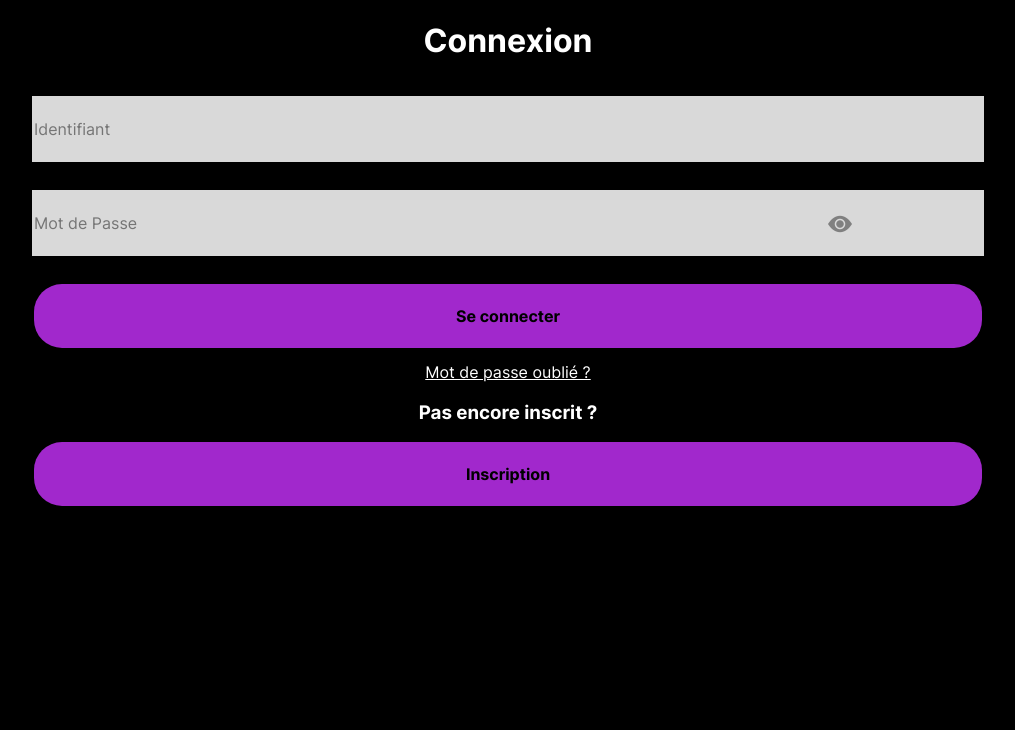
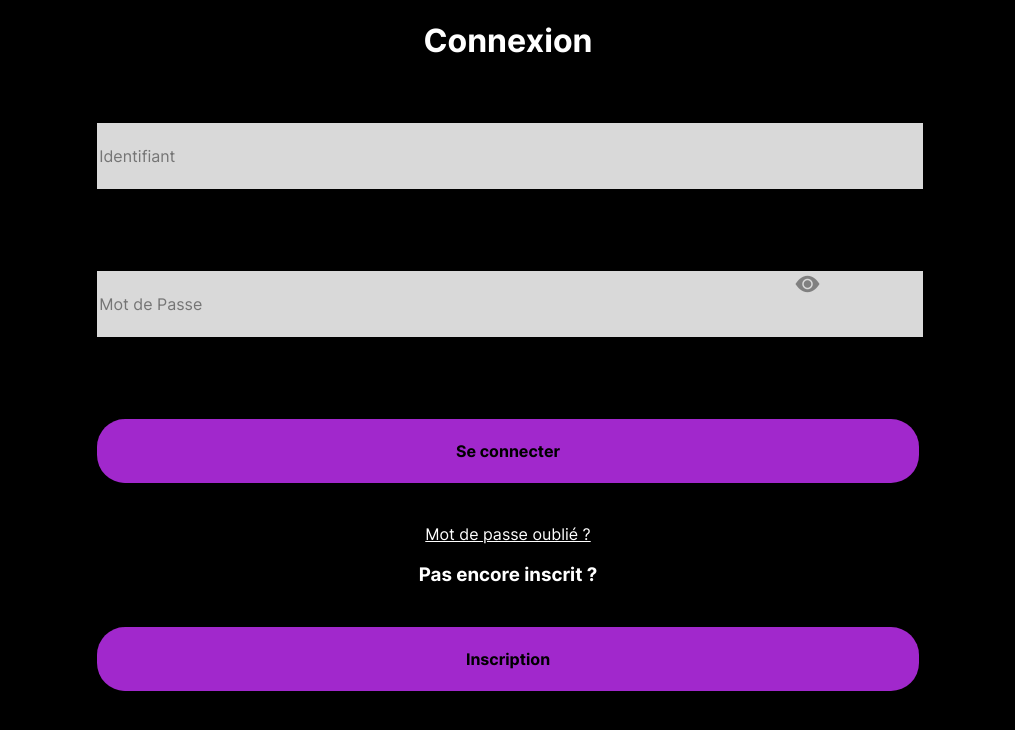
Before and after one commit to ArnaudMJPPDelannoy/Projet-Fil-Rouge-Handigital, a PHP site: page / in a window 1280 px wide. Shown: the top 730 px of the page, without its empty margins (132-1147 px from the left). Run offline with PHP 8.4, Linux system fonts and the light colour scheme; some web fonts are replaced.

Commit message:
Added Sign Up Page. Touched up the Connection Page and StyleSheet.

```diff
--- a/css/style.css
+++ b/css/style.css
@@ -15,7 +15,7 @@ body {
 
 main {
     margin: auto;
-    width: 75%;
+    width: 65%;
 }
 
 a {
@@ -35,14 +35,11 @@ a {
     display: flex;
     justify-content: center;
     align-items: center;
+    margin: 5% 0;
 }
 
 form {
-    display: flex;
-    flex-direction: column;
-    justify-content: space-around;
-    align-items: center;
-    height: 35vh;
+    text-align: start;
 }
 
 .text-input {
@@ -51,11 +48,21 @@ form {
     width: 100%;
     height: 8vh;
     border: none;
+    margin: 5% 0;
 }
 
-#passShow {
+.pass-input {
+    position: relative;
+}
+
+#pass-show {
     position: absolute;
     color: gray;
-    left: 75%;
+    left: 85%;
+    top: 25%;
     font-size: 1.5em;
 }
+
+input[type="radio"] {
+    accent-color: #A128CC;
+}
--- a/index.php
+++ b/index.php
@@ -17,13 +17,15 @@
         <h1>Connexion</h1>
         <form action="" method="post">
             <input type="text" name="username" id="username" placeholder="Identifiant" class="text-input">
-            <input type="password" name="password" id="password" placeholder="Mot de Passe" class="text-input">
-            <i class="bi bi-eye-fill" id="passShow"></i>
+            <div class="pass-input">
+                <input type="password" name="password" id="password" placeholder="Mot de Passe" class="text-input">
+                <i class="bi bi-eye-fill" id="pass-show"></i>
+            </div>
             <input type="submit" value="Se connecter" class="button">
         </form>
         <a href="#">Mot de passe oublié ?</a>
         <h3>Pas encore inscrit ?</h3>
-        <a href="" class="button">Inscription</a>
+        <a href="signup.php" class="button">Inscription</a>
     </main>
 </body>
 </html>
```
Also changed, not shown: signup.php (added, +35 -0 lines), include/footer.php (added), include/header.php (added).
